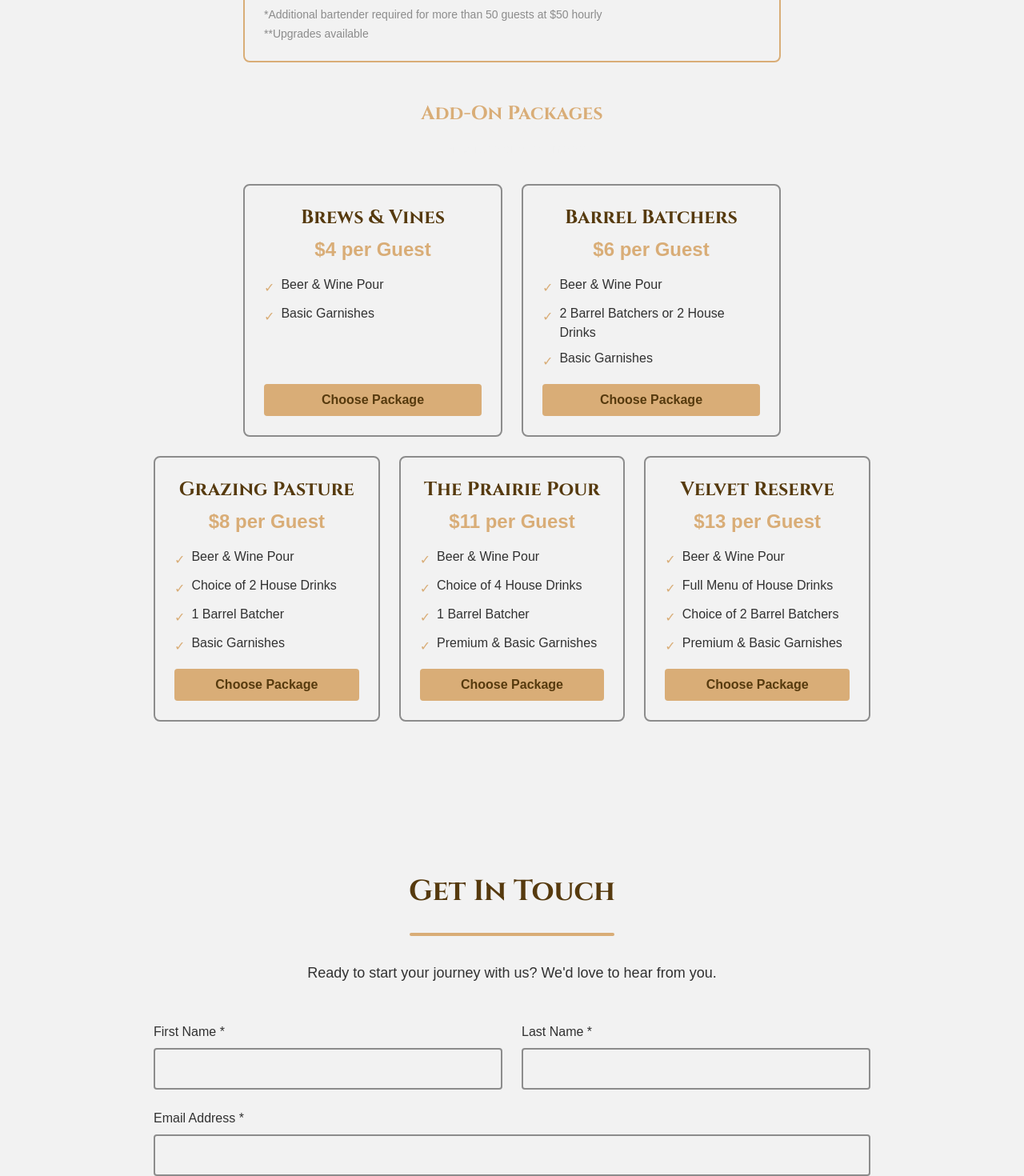
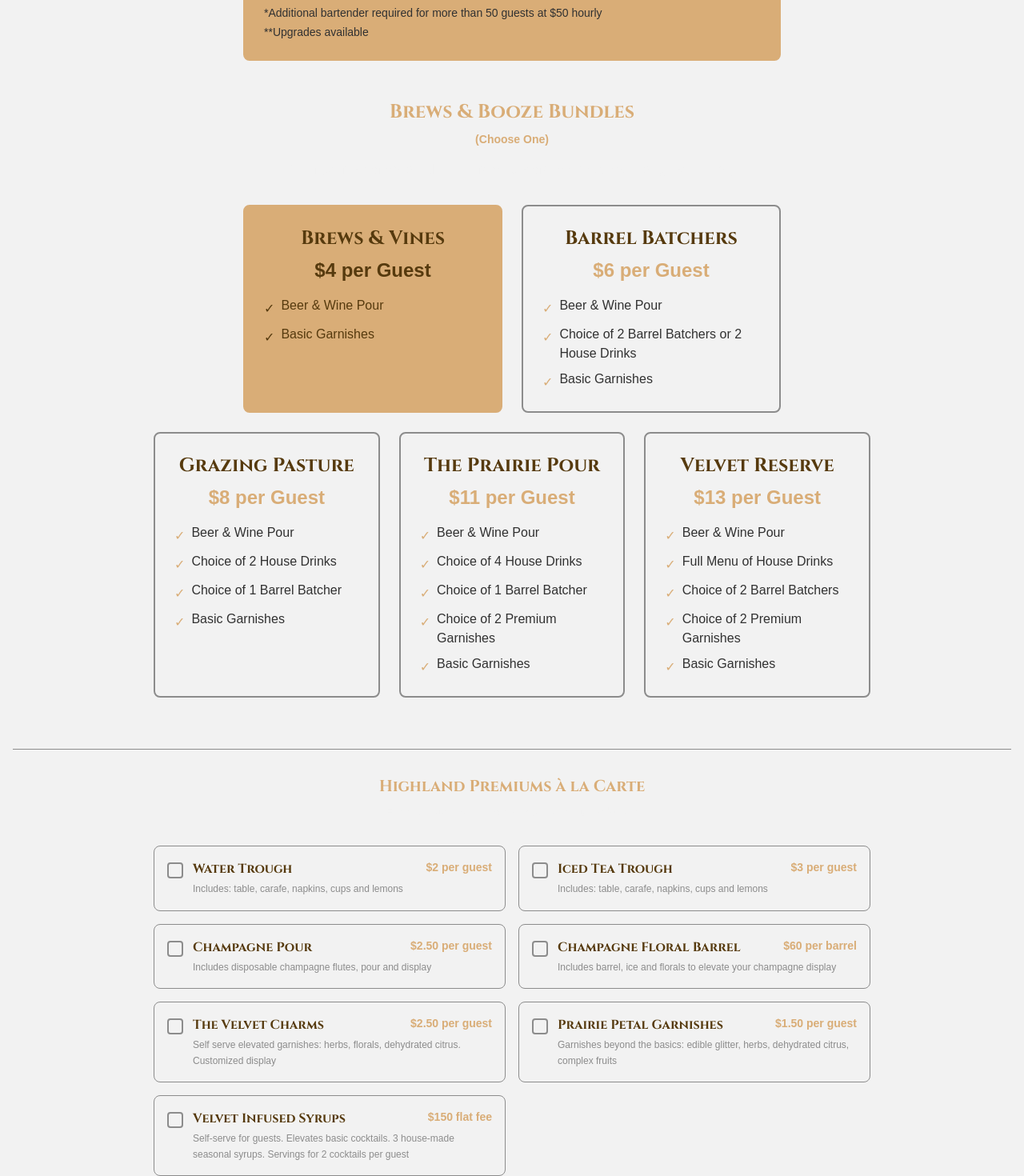
Before and after one commit to knustx/velvet-cow, a Next.js app: page / in a window 1280 px wide. Shown: the part 2100-3570 px from the top of the page at 80% size. Built offline with nearby package versions, Linux system fonts and the light colour scheme; a web font is replaced by a local one.

Commit message:
robust package info

```diff
--- a/src/app/safari-compat.css
+++ b/src/app/safari-compat.css
@@ -14,6 +14,7 @@
   .grid { display: grid !important; }
   .flex-col { flex-direction: column !important; }
   .flex-grow { flex-grow: 1 !important; }
+  .flex-shrink-0 { flex-shrink: 0 !important; }
   .items-center { align-items: center !important; }
   .items-start { align-items: flex-start !important; }
   .justify-center { justify-content: center !important; }
@@ -57,9 +58,11 @@
   .mb-12 { margin-bottom: 3rem !important; }
   .mb-16 { margin-bottom: 4rem !important; }
   .mt-1 { margin-top: 0.25rem !important; }
+  .mt-3 { margin-top: 0.75rem !important; }
   .mt-4 { margin-top: 1rem !important; }
   .mt-6 { margin-top: 1.5rem !important; }
   .mt-8 { margin-top: 2rem !important; }
+  .mt-16 { margin-top: 4rem !important; }
   .mr-2 { margin-right: 0.5rem !important; }
 
   /* Gaps */
@@ -67,6 +70,7 @@
   .gap-6 { gap: 1.5rem !important; }
   .gap-4 { gap: 1rem !important; }
   .gap-2 { gap: 0.5rem !important; }
+  .space-x-3 > * + * { margin-left: 0.75rem !important; }
   .space-x-6 > * + * { margin-left: 1.5rem !important; }
   .space-x-8 > * + * { margin-left: 2rem !important; }
   .space-y-1 > * + * { margin-top: 0.25rem !important; }
@@ -104,6 +108,7 @@
   .bg-secondary { background-color: #563a0e !important; }
   .bg-dark { background-color: #313131 !important; }
   .bg-muted { background-color: #8C8C8C !important; }
+  .bg-gray-50 { background-color: #f9fafb !important; }
 
   /* Colors - Text */
   .text-primary { color: #D9AD77 !important; }
@@ -125,6 +130,7 @@
   .border-muted { border-color: #8C8C8C !important; }
   .border-transparent { border-color: transparent !important; }
   .pt-4 { padding-top: 1rem !important; }
+  .pt-8 { padding-top: 2rem !important; }
 
   /* Border Radius */
   .rounded { border-radius: 0.25rem !important; }
@@ -134,7 +140,9 @@
   /* Sizing */
   .w-full { width: 100% !important; }
   .w-24 { width: 6rem !important; }
+  .w-5 { width: 1.25rem !important; }
   .h-1 { height: 0.25rem !important; }
+  .h-5 { height: 1.25rem !important; }
   .h-full { height: 100% !important; }
   .h-10 { height: 2.5rem !important; }
   .h-12 { height: 3rem !important; }
@@ -165,6 +173,7 @@
   .hover\:bg-primary:hover { background-color: #D9AD77 !important; }
   .hover\:bg-secondary:hover { background-color: #563a0e !important; }
   .hover\:bg-light:hover { background-color: #F2F2F2 !important; }
+  .hover\:bg-gray-50:hover { background-color: #f9fafb !important; }
   .hover\:border-primary:hover { border-color: #D9AD77 !important; }
   .hover\:underline:hover { text-decoration: underline !important; }
   .hover\:underline-offset-4:hover { text-underline-offset: 4px !important; }
@@ -192,6 +201,10 @@
   .list-inside { list-style-position: inside !important; }
   .list-decimal { list-style-type: decimal !important; }
 
+  /* Cursor */
+  .cursor-pointer { cursor: pointer !important; }
+  .cursor-default { cursor: default !important; }
+
   /* Additional responsive utilities */
   @media (min-width: 640px) {
     .sm\:text-left { text-align: left !important; }
--- a/src/components/PackageCard.tsx
+++ b/src/components/PackageCard.tsx
@@ -7,6 +7,7 @@ interface PackageCardProps {
   footnotes?: string[];
   size?: '1x' | '2x' | '3x';
   selectable?: boolean;
+  selected?: boolean;
   onSelect?: () => void;
 }
 
@@ -17,21 +18,47 @@ export default function PackageCard({
   footnotes = [],
   size = '1x',
   selectable = true,
+  selected = false,
   onSelect
 }: PackageCardProps) {
   const is2x = size === '2x';
   const is3x = size === '3x';
   const isMultiCol = is2x || is3x;
-  const borderClass = isMultiCol ? 'border-primary' : 'border-muted hover:border-primary';
+
+  // Determine border and background styling based on selection state
+  let borderClass, bgClass;
+
+  if (isMultiCol) {
+    // Base package - always in selected state (gold background)
+    borderClass = 'border-primary';
+    bgClass = 'bg-primary';
+  } else if (selected) {
+    // Selected add-on package
+    borderClass = 'border-primary';
+    bgClass = 'bg-primary';
+  } else {
+    // Unselected add-on package
+    borderClass = 'border-muted hover:border-primary';
+    bgClass = 'bg-light hover:bg-gray-50';
+  }
 
   return (
-    <div className={`bg-light rounded-lg p-6 border-2 ${borderClass} ${!isMultiCol ? 'hover:border-primary' : ''} transition-colors h-full flex flex-col`}>
+    <div
+      className={`${bgClass} rounded-lg p-6 border-2 ${borderClass} transition-colors h-full flex flex-col ${
+        selectable && !isMultiCol ? 'cursor-pointer' : 'cursor-default'
+      }`}
+      onClick={selectable && onSelect && !isMultiCol ? onSelect : undefined}
+    >
       <div className="flex-grow">
         <div className="text-center mb-4">
-          <h3 className="font-serif text-2xl font-bold text-secondary mb-2">
+          <h3 className={`font-serif text-2xl font-bold mb-2 ${
+            (selected && !isMultiCol) || isMultiCol ? 'text-secondary' : 'text-secondary'
+          }`}>
             {name}
           </h3>
-          <div className="text-2xl font-bold text-primary mb-4">
+          <div className={`text-2xl font-bold mb-4 ${
+            (selected && !isMultiCol) || isMultiCol ? 'text-secondary' : 'text-primary'
+          }`}>
             {price}
           </div>
         </div>
@@ -42,8 +69,8 @@ export default function PackageCard({
             {/* Left column - first half of features */}
             <ul className="font-sans space-y-2">
               {features.slice(0, Math.ceil(features.length / 2)).map((feature, index) => (
-                <li key={index} className="text-dark flex items-start text-base">
-                  <span className="text-primary mr-2 mt-1">•</span>
+                <li key={index} className="text-secondary flex items-start text-base">
+                  <span className="text-secondary mr-2 mt-1">•</span>
                   <span>{feature}</span>
                 </li>
               ))}
@@ -51,8 +78,8 @@ export default function PackageCard({
             {/* Right column - second half of features */}
             <ul className="font-sans space-y-2">
               {features.slice(Math.ceil(features.length / 2)).map((feature, index) => (
-                <li key={index + Math.ceil(features.length / 2)} className="text-dark flex items-start text-base">
-                  <span className="text-primary mr-2 mt-1">•</span>
+                <li key={index + Math.ceil(features.length / 2)} className="text-secondary flex items-start text-base">
+                  <span className="text-secondary mr-2 mt-1">•</span>
                   <span>{feature}</span>
                 </li>
               ))}
@@ -61,8 +88,12 @@ export default function PackageCard({
         ) : (
           <ul className="font-sans space-y-2">
             {features.map((feature, index) => (
-              <li key={index} className="text-dark flex items-start text-base">
-                <span className="text-primary mr-2 mt-1">✓</span>
+              <li key={index} className={`flex items-start text-base ${
+                selected ? 'text-secondary' : 'text-dark'
+              }`}>
+                <span className={`mr-2 mt-1 ${
+                  selected ? 'text-secondary' : 'text-primary'
+                }`}>✓</span>
                 <span>{feature}</span>
               </li>
             ))}
@@ -72,7 +103,9 @@ export default function PackageCard({
         {/* Footnotes - always single column, below features */}
         {footnotes.length > 0 && (
           <div className="mt-4 pt-3 border-t border-muted">
-            <div className="font-sans text-sm text-muted space-y-1">
+            <div className={`font-sans text-sm space-y-1 ${
+              (selected && !isMultiCol) || isMultiCol ? 'text-dark' : 'text-muted'
+            }`}>
               {footnotes.map((footnote, index) => (
                 <p key={index}>{footnote}</p>
               ))}
@@ -80,16 +113,6 @@ export default function PackageCard({
           </div>
         )}
       </div>
-
-      {/* Only show button if selectable */}
-      {selectable && onSelect && (
-        <button
-          onClick={onSelect}
-          className="w-full mt-4 bg-primary text-secondary font-sans font-semibold py-2 px-4 rounded hover:bg-secondary hover:text-primary transition-colors"
-        >
-          Choose Package
-        </button>
-      )}
     </div>
   );
 }
--- a/src/components/Packages.tsx
+++ b/src/components/Packages.tsx
@@ -1,9 +1,14 @@
 "use client";
 
+import { useState } from "react";
 import PackageCard from "@/components/PackageCard";
 import SectionDivider from "@/components/SectionDivider";
 
 export default function Packages() {
+  // State to track which Brews & Booze Bundle is selected (default to first one - Brews & Vines)
+  const [selectedPackageIndex, setSelectedPackageIndex] = useState<number>(0);
+  // State to track selected Highland Premium items
+  const [selectedPremiums, setSelectedPremiums] = useState<Set<string>>(new Set());
   const basePackage = {
     name: "The Fundamentals",
     price: "$750 Flat",
@@ -26,7 +31,7 @@ export default function Packages() {
     ]
   };
 
-  const addOnPackages = [
+  const drinkPackages = [
     {
       name: "Brews & Vines",
       tagline: "Cheers!",
@@ -42,7 +47,7 @@ export default function Packages() {
       price: "$6 per Guest",
       features: [
         "Beer & Wine Pour",
-        "2 Barrel Batchers or 2 House Drinks",
+        "Choice of 2 Barrel Batchers or 2 House Drinks",
         "Basic Garnishes"
       ]
     },
@@ -53,7 +58,7 @@ export default function Packages() {
       features: [
         "Beer & Wine Pour",
         "Choice of 2 House Drinks",
-        "1 Barrel Batcher",
+        "Choice of 1 Barrel Batcher",
         "Basic Garnishes"
       ]
     },
@@ -64,8 +69,9 @@ export default function Packages() {
       features: [
         "Beer & Wine Pour",
         "Choice of 4 House Drinks",
-        "1 Barrel Batcher",
-        "Premium & Basic Garnishes"
+        "Choice of 1 Barrel Batcher",
+        "Choice of 2 Premium Garnishes",
+        "Basic Garnishes"
       ]
     },
     {
@@ -76,14 +82,71 @@ export default function Packages() {
         "Beer & Wine Pour",
         "Full Menu of House Drinks",
         "Choice of 2 Barrel Batchers",
-        "Premium & Basic Garnishes"
+        "Choice of 2 Premium Garnishes",
+        "Basic Garnishes"
       ]
     },
   ];
 
-  const handlePackageSelect = (packageName: string) => {
-    console.log(`Selected package: ${packageName}`);
-    // TODO: Add package selection logic
+  const premiumItems = [
+    {
+      id: 'water-trough',
+      name: 'Water Trough',
+      price: '$2 per guest',
+      description: 'Includes: table, carafe, napkins, cups and lemons'
+    },
+    {
+      id: 'iced-tea-trough',
+      name: 'Iced Tea Trough',
+      price: '$3 per guest',
+      description: 'Includes: table, carafe, napkins, cups and lemons'
+    },
+    {
+      id: 'champagne-pour',
+      name: 'Champagne Pour',
+      price: '$2.50 per guest',
+      description: 'Includes disposable champagne flutes, pour and display'
+    },
+    {
+      id: 'champagne-barrel',
+      name: 'Champagne Floral Barrel',
+      price: '$60 per barrel',
+      description: 'Includes barrel, ice and florals to elevate your champagne display'
+    },
+    {
+      id: 'velvet-charms',
+      name: 'The Velvet Charms',
+      price: '$2.50 per guest',
+      description: 'Self serve elevated garnishes: herbs, florals, dehydrated citrus. Customized display'
+    },
+    {
+      id: 'prairie-garnishes',
+      name: 'Prairie Petal Garnishes',
+      price: '$1.50 per guest',
+      description: 'Garnishes beyond the basics: edible glitter, herbs, dehydrated citrus, complex fruits'
+    },
+    {
+      id: 'velvet-syrups',
+      name: 'Velvet Infused Syrups',
+      price: '$150 flat fee',
+      description: 'Self-serve for guests. Elevates basic cocktails. 3 house-made seasonal syrups. Servings for 2 cocktails per guest'
+    }
+  ];
+
+  const handlePackageSelect = (packageIndex: number) => {
+    setSelectedPackageIndex(packageIndex);
+    console.log(`Selected package: ${drinkPackages[packageIndex].name}`);
+  };
+
+  const handlePremiumToggle = (itemId: string) => {
+    const newSelected = new Set(selectedPremiums);
+    if (newSelected.has(itemId)) {
+      newSelected.delete(itemId);
+    } else {
+      newSelected.add(itemId);
+    }
+    setSelectedPremiums(newSelected);
+    console.log('Selected premiums:', Array.from(newSelected));
   };
 
   return (
@@ -98,18 +161,20 @@ export default function Packages() {
 
         <div className="text-left max-w-4xl mx-auto mb-12">
           <p className="font-sans text-lg text-light leading-relaxed">
-            Choose the perfect combination of services for your event. Our base package provides everything
-            you need for professional bartending service, while our add-on packages let you customize the
-            drink experience to match your celebration's style and budget.
+            Our Fundamentals package applies to all of our experiences. Please choose the right Brews & Booze Bundle
+            to make your celebration truly memorable and perfectly tailored to your guests.
           </p>
         </div>
 
         {/* Base Package - The Fundamentals */}
         <div className="mb-16">
           <div className="text-center mb-8">
-            <h3 className="font-serif text-2xl font-bold text-primary mb-4">
-              Base Package - Required for All Events
+            <h3 className="font-serif text-2xl font-bold text-primary mb-2">
+              Essential Service
             </h3>
+            <div className="font-sans text-sm font-bold text-primary mb-4">
+              (Required for All Events)
+            </div>
             <p className="font-sans text-light">
               This fee covers our services provided below:
             </p>
@@ -127,21 +192,24 @@ export default function Packages() {
             />
           </div>
 
-          {/* Add-on packages header */}
+          {/* Brews & Booze Bundles header */}
           <div className="text-center mb-8">
-            <h3 className="font-serif text-2xl font-bold text-primary mb-4">
-              Add-On Packages
+            <h3 className="font-serif text-2xl font-bold text-primary mb-2">
+              Brews & Booze Bundles
             </h3>
+            <div className="font-sans text-sm font-bold text-primary mb-4">
+              (Choose One)
+            </div>
             <p className="font-sans text-light">
-              Per-person enhancements
+              Tailor your experience with our curated beverage collections (per-guest pricing)
             </p>
           </div>
 
-          {/* Add-On Packages - Split into 2 rows: 2 centered on top, 3 on bottom */}
+          {/* Drink Packages - Split into 2 rows: 2 centered on top, 3 on bottom */}
           <div className="max-w-4xl mx-auto">
             {/* First row - 2 packages centered */}
             <div className="grid md:grid-cols-2 gap-6 max-w-2xl mx-auto mb-6">
-              {addOnPackages.slice(0, 2).map((pkg, index) => (
+              {drinkPackages.slice(0, 2).map((pkg, index) => (
                 <div key={index} className="h-full">
                   <PackageCard
                     name={pkg.name}
@@ -149,7 +217,8 @@ export default function Packages() {
                     features={pkg.features}
                     size="1x"
                     selectable={true}
-                    onSelect={() => handlePackageSelect(pkg.name)}
+                    selected={selectedPackageIndex === index}
+                    onSelect={() => handlePackageSelect(index)}
                   />
                 </div>
               ))}
@@ -157,7 +226,7 @@ export default function Packages() {
 
             {/* Second row - 3 packages */}
             <div className="grid md:grid-cols-3 gap-6">
-              {addOnPackages.slice(2).map((pkg, index) => (
+              {drinkPackages.slice(2).map((pkg, index) => (
                 <div key={index + 2} className="h-full">
                   <PackageCard
                     name={pkg.name}
@@ -165,14 +234,75 @@ export default function Packages() {
                     features={pkg.features}
                     size="1x"
                     selectable={true}
-                    onSelect={() => handlePackageSelect(pkg.name)}
+                    selected={selectedPackageIndex === index + 2}
+                    onSelect={() => handlePackageSelect(index + 2)}
                   />
                 </div>
               ))}
             </div>
           </div>
 
-          {/* Remove mobile-only add-on packages header as we now have a dedicated header for all screen sizes */}
+          {/* Highland Premiums à la Carte */}
+          <div className="mt-16 pt-8 border-t border-muted">
+            <div className="text-center mb-8">
+              <h4 className="font-serif text-xl font-bold text-primary mb-2">
+                Highland Premiums à la Carte
+              </h4>
+              <p className="font-sans text-sm text-light">
+                Elevate your experience with our premium add-ons
+              </p>
+            </div>
+
+            <div className="max-w-4xl mx-auto">
+              <div className="grid md:grid-cols-2 gap-4">
+                {premiumItems.map((item) => {
+                  const isSelected = selectedPremiums.has(item.id);
+                  return (
+                    <div
+                      key={item.id}
+                      className={`bg-light rounded-lg p-4 border cursor-pointer transition-colors ${
+                        isSelected ? 'border-primary bg-primary' : 'border-muted hover:border-primary'
+                      }`}
+                      onClick={() => handlePremiumToggle(item.id)}
+                    >
+                      <div className="flex items-start space-x-3">
+                        <div className="flex-shrink-0 mt-1">
+                          <div className={`w-5 h-5 rounded border-2 flex items-center justify-center ${
+                            isSelected
+                              ? 'border-secondary bg-secondary'
+                              : 'border-muted'
+                          }`}>
+                            {isSelected && (
+                              <div className="text-primary text-xs font-bold">✓</div>
+                            )}
+                          </div>
+                        </div>
+                        <div className="flex-grow">
+                          <div className="flex justify-between items-start mb-1">
+                            <h6 className={`font-serif text-base font-bold ${
+                              isSelected ? 'text-secondary' : 'text-secondary'
+                            }`}>
+                              {item.name}
+                            </h6>
+                            <span className={`font-sans text-sm font-bold ml-2 ${
+                              isSelected ? 'text-secondary' : 'text-primary'
+                            }`}>
+                              {item.price}
+                            </span>
+                          </div>
+                          <p className={`font-sans text-xs leading-relaxed ${
+                            isSelected ? 'text-secondary' : 'text-muted'
+                          }`}>
+                            {item.description}
+                          </p>
+                        </div>
+                      </div>
+                    </div>
+                  );
+                })}
+              </div>
+            </div>
+          </div>
         </div>
       </div>
     </section>
```
